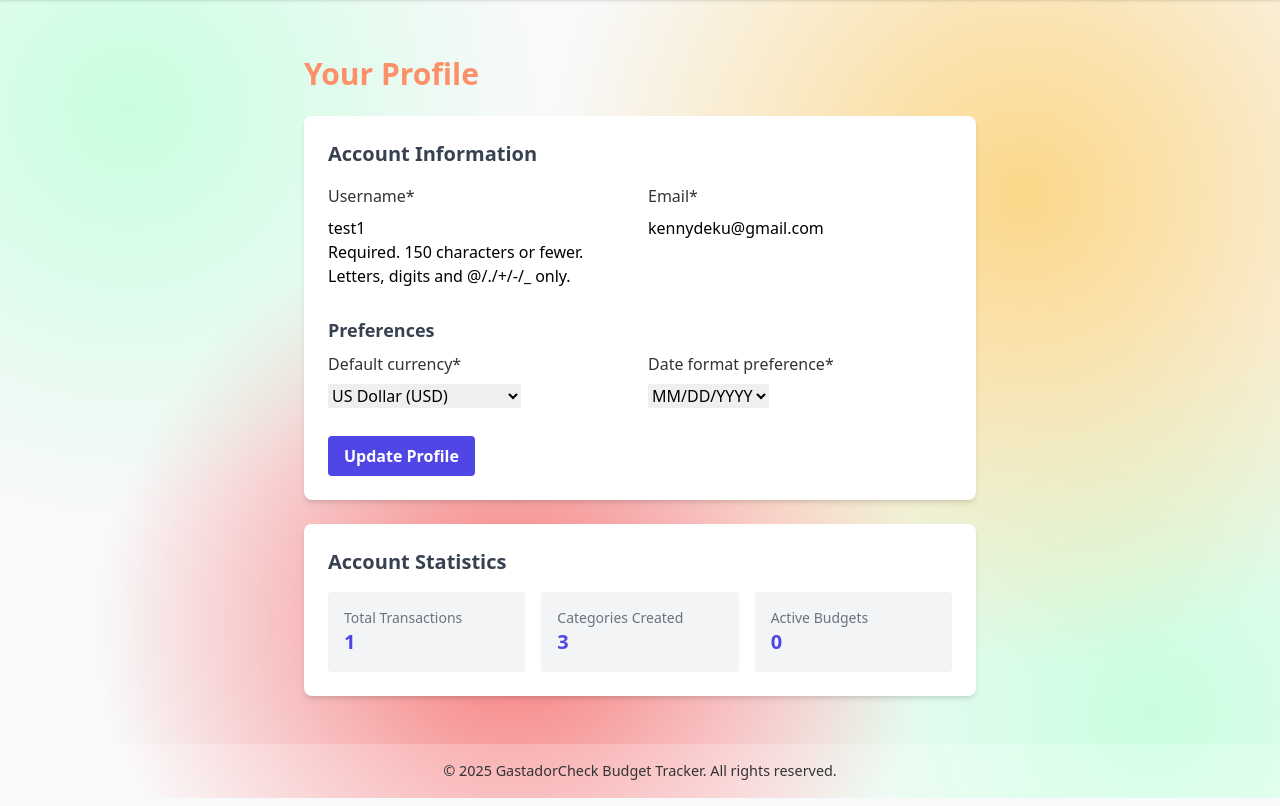
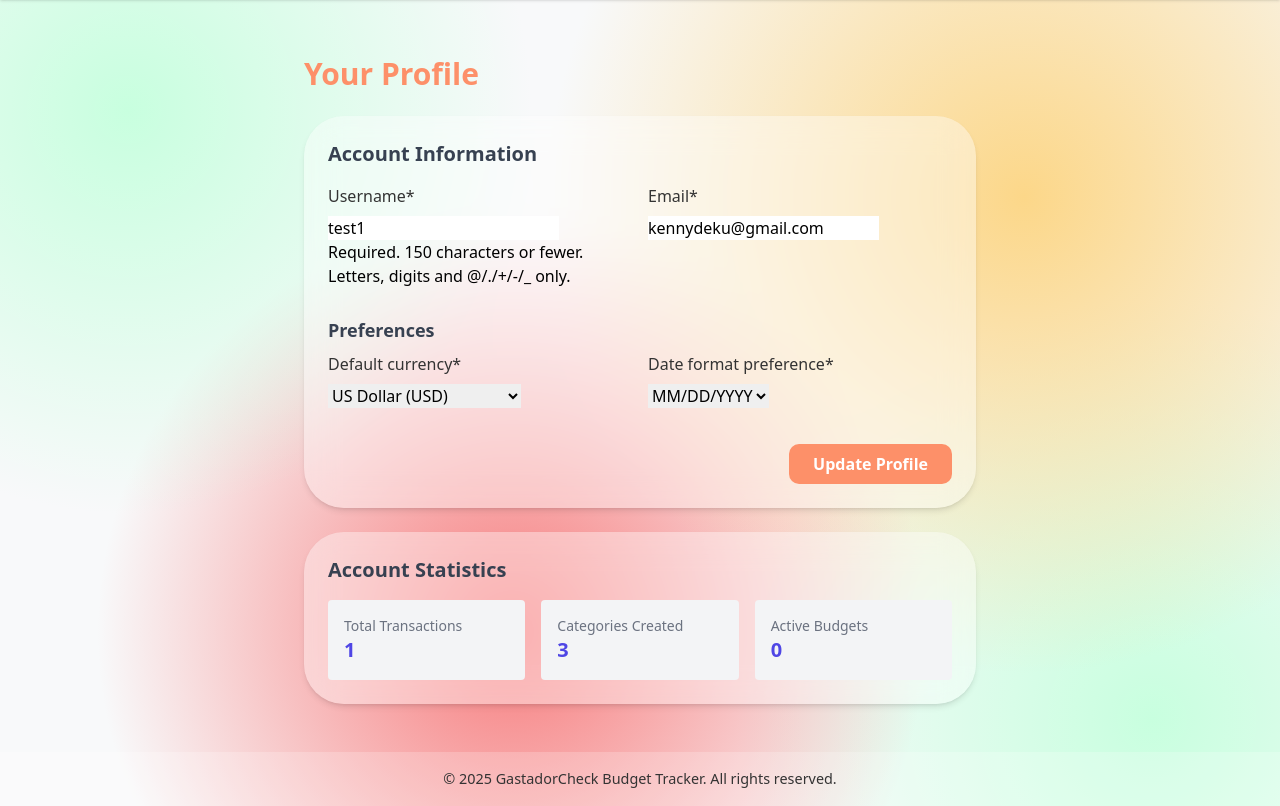
Before and after one commit to Fake1prog/CMSC-126_Long-Exam-2_Personal-Budget-Tracker, a Django app: page /users/profile/ in a window 1280 px wide. Shown: the part 64-870 px from the top of the page. Run offline with Django 5.2, Linux system fonts and the light colour scheme; a user stored in the database is signed in; data comes from the database, SQL or seed files in the repository; both versions use the stored data as it was after the commit; parts of the project's set-up code (start-up, migrations or seed data) failed here and were passed over; some libraries are stand-ins or nearby versions.

Commit message:
#13: Styled your profile page

```diff
--- a/templates/users/profile.html
+++ b/templates/users/profile.html
@@ -1,26 +1,21 @@
-{% extends 'base_dashboard.html' %}  {# Extend the main dashboard base template #}
+{% extends 'base_dashboard.html' %}
 {% load crispy_forms_tags %}
 
 {% block title %}Profile | Gastadorcheck{% endblock %}
 
 {% block extra_css %}
-    {# Link to custom CSS for page background or other styles #}
 <link rel="stylesheet" href="/static/css/landing.css">
 {% endblock %}
 
-{% block body_classes %}home-page{% endblock %} {# Apply body class for background styling #}
+{% block body_classes %}home-page{% endblock %}
 
 {% block content %}
-    {# Main content container with semi-transparent background and blur effect #}
 <div class="my-8">
-
-        {# --- Your original profile.html content starts here --- #}
-
     <div class="max-w-2xl mx-auto">
         <h2 class="text-3xl font-bold text-[#FD9069] mb-6">Your Profile</h2>
 
-
-            <div class="bg-white rounded-lg shadow-md p-6 mb-6">
+        <!-- Account Information Card -->
+        <div class="bg-white bg-opacity-40 backdrop-filter backdrop-blur-lg rounded-[40px] shadow-md p-6 mb-6">
             <h3 class="text-xl font-semibold text-gray-700 mb-4">Account Information</h3>
             <form method="POST">
                 {% csrf_token %}
@@ -43,15 +38,16 @@
                     </div>
                 </div>
 
-                    <div class="mt-4">
-                        <button type="submit" class="bg-indigo-600 hover:bg-indigo-700 text-white font-bold py-2 px-4 rounded transition">
+                <div class="mt-6 text-right">
+                    <button type="submit" class="bg-[#FD9069] hover:bg-[#e87555] text-white font-bold py-2 px-6 rounded-[10px] transition">
                         Update Profile
                     </button>
                 </div>
             </form>
         </div>
 
-            <div class="bg-white rounded-lg shadow-md p-6">
+        <!-- Account Statistics Card -->
+        <div class="bg-white bg-opacity-40 backdrop-filter backdrop-blur-lg rounded-[40px] shadow-md p-6">
             <h3 class="text-xl font-semibold text-gray-700 mb-4">Account Statistics</h3>
             <div class="grid grid-cols-1 md:grid-cols-3 gap-4">
                 <div class="bg-gray-100 p-4 rounded">
@@ -69,14 +65,10 @@
             </div>
         </div>
     </div>
-
-        {# --- Your original profile.html content ends here --- #}
-
-    </div> {# End main content container #}
+</div>
 {% endblock %}
 
 {% block footer %}
-    {# Page Footer with home-footer class #}
 <footer class="home-footer">
     <p>&copy; {% now "Y" %} GastadorCheck Budget Tracker. All rights reserved.</p>
 </footer>
```
Also changed, not shown: db.sqlite3. Lines whose indentation alone changed are shown as unchanged.
